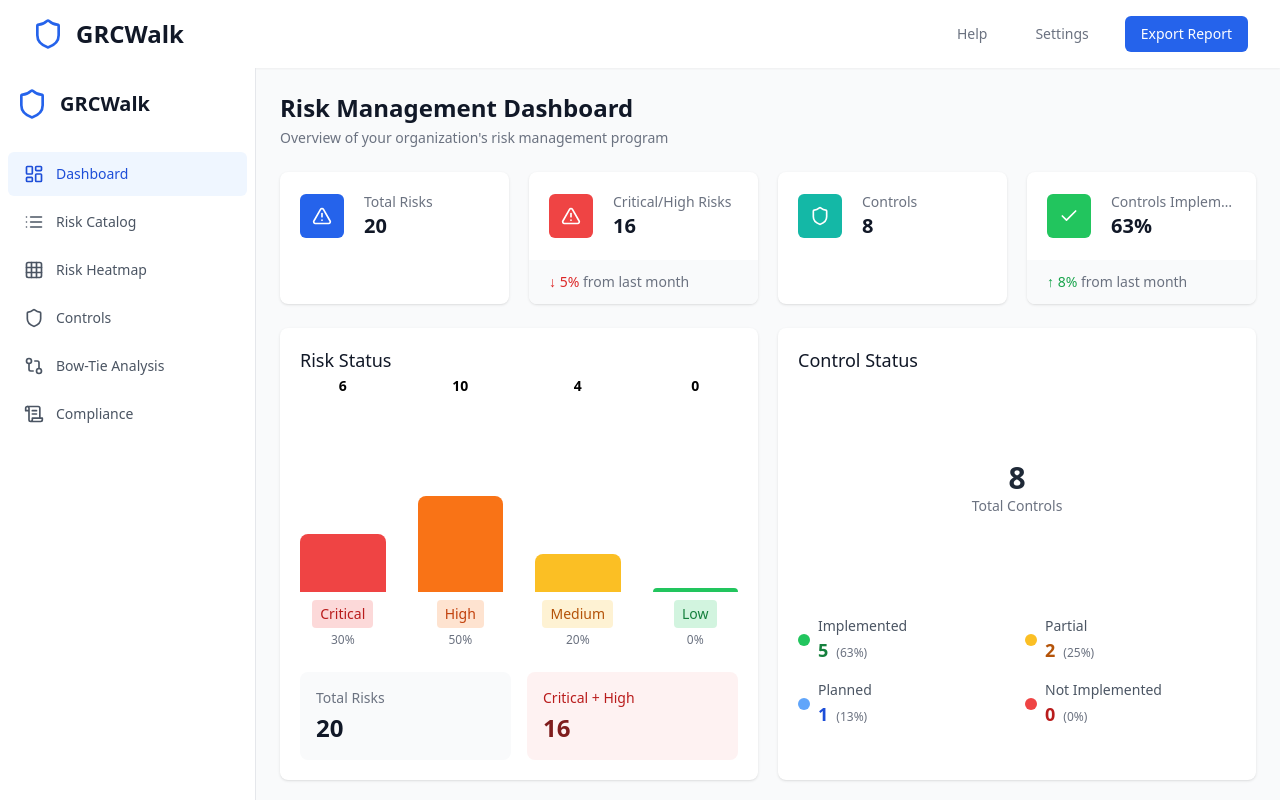
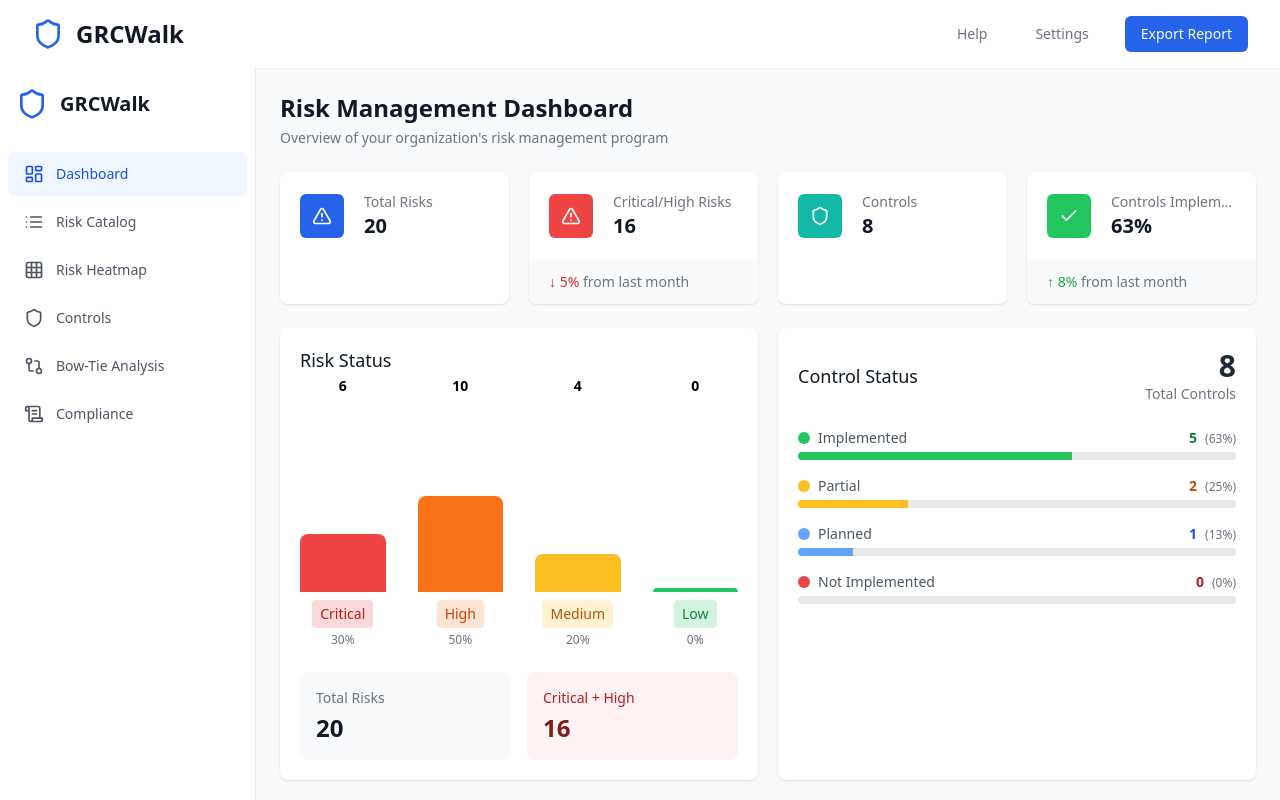
Before and after one commit to celsooo/grcwalk, a React (Vite) app: page / in a window 1280 px wide. Built offline with nearby package versions, Linux system fonts and the light colour scheme.

Commit message:
Add files via upload

```diff
--- a/src/components/dashboard/ControlStatusChart.tsx
+++ b/src/components/dashboard/ControlStatusChart.tsx
@@ -50,58 +50,27 @@ const ControlStatusChart: React.FC = () => {
     }
   ];
 
-  // Calculate stroke dasharray and offset for each segment
-  let cumulativePercentage = 0;
-  const segments = statusData.map(status => {
-    const segment = {
-      ...status,
-      offset: cumulativePercentage,
-      dashArray: `${status.percentage} ${100 - status.percentage}`
-    };
-    cumulativePercentage += status.percentage;
-    return segment;
-  });
-
   return (
     <div className="bg-white overflow-hidden shadow rounded-lg">
       <div className="p-5">
+        <div className="flex items-center justify-between mb-6">
           <h3 className="text-lg leading-6 font-medium text-gray-900">Control Status</h3>
-        <div className="mt-5">
-          {/* Donut chart */}
-          <div className="relative mx-auto h-48 w-48">
-            <svg viewBox="0 0 100 100" className="transform -rotate-90">
-              {segments.map((segment, index) => (
-                <circle
-                  key={segment.name}
-                  cx="50"
-                  cy="50"
-                  r="40"
-                  fill="none"
-                  stroke={segment.color.replace('bg-', 'rgb').replace('500', '500').replace('400', '400')}
-                  strokeWidth="20"
-                  strokeDasharray={segment.dashArray}
-                  strokeDashoffset={-segment.offset}
-                  className="transition-all duration-500"
-                />
-              ))}
-            </svg>
-            <div className="absolute inset-0 flex items-center justify-center">
-              <div className="text-center">
+          <div className="text-right">
             <div className="text-3xl font-bold text-gray-800">{total}</div>
             <div className="text-sm text-gray-500">Total Controls</div>
           </div>
         </div>
+
+        <div className="space-y-4">
+          {statusData.map(status => (
+            <div key={status.name} className="relative">
+              <div className="flex items-center justify-between mb-1">
+                <div className="flex items-center">
+                  <div className={`h-3 w-3 rounded-full ${status.color} mr-2`} />
+                  <span className="text-sm font-medium text-gray-600">{status.name}</span>
                 </div>
-
-          {/* Legend */}
-          <div className="mt-8 grid grid-cols-2 gap-4">
-            {statusData.map(status => (
-              <div key={status.name} className="flex items-center space-x-2">
-                <div className={`h-3 w-3 rounded-full ${status.color}`} />
-                <div className="flex-1">
-                  <div className="text-sm font-medium text-gray-600">{status.name}</div>
                 <div className="flex items-baseline space-x-2">
-                    <span className={`text-lg font-semibold ${status.textColor}`}>
+                  <span className={`text-sm font-semibold ${status.textColor}`}>
                     {status.count}
                   </span>
                   <span className="text-xs text-gray-500">
@@ -109,9 +78,14 @@ const ControlStatusChart: React.FC = () => {
                   </span>
                 </div>
               </div>
+              <div className="h-2 w-full bg-gray-200 rounded-full overflow-hidden">
+                <div
+                  className={`h-full ${status.color} transition-all duration-500`}
+                  style={{ width: `${status.percentage}%` }}
+                />
+              </div>
             </div>
           ))}
-          </div>
         </div>
       </div>
     </div>
```
Lines whose indentation alone changed are shown as unchanged.
